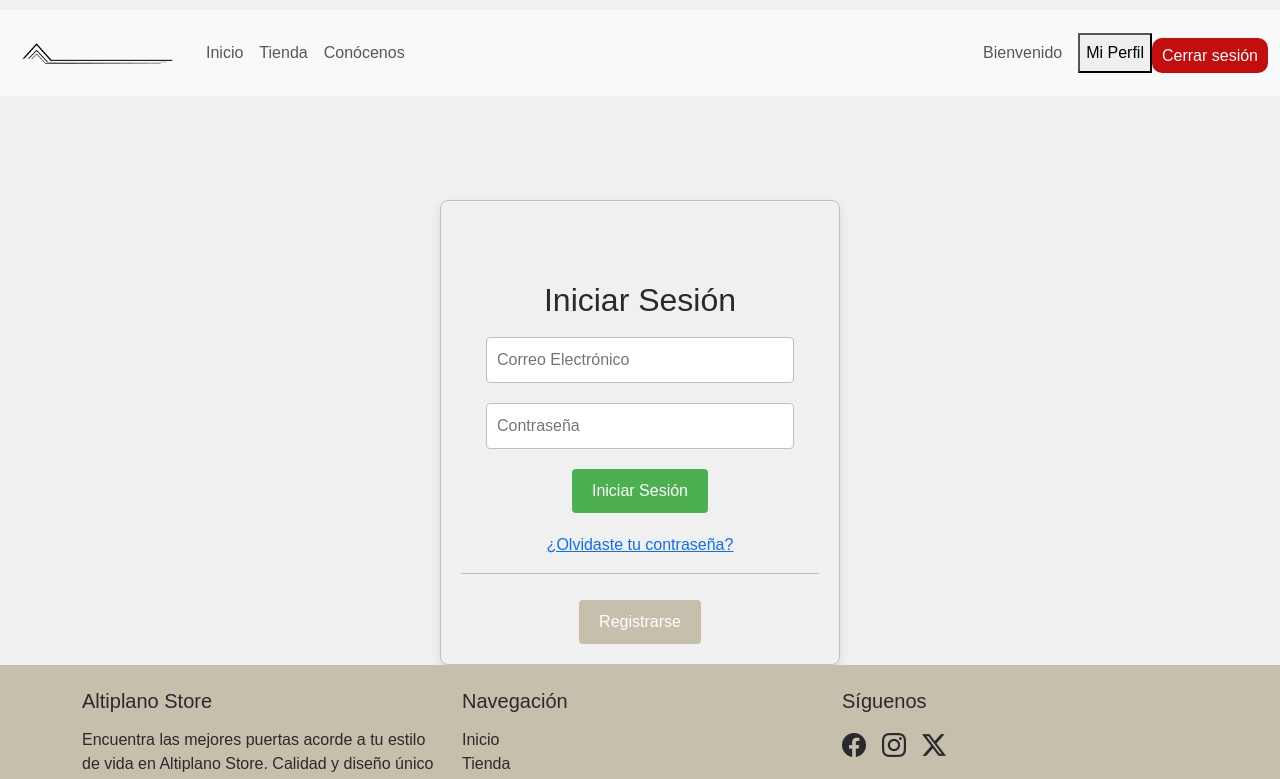
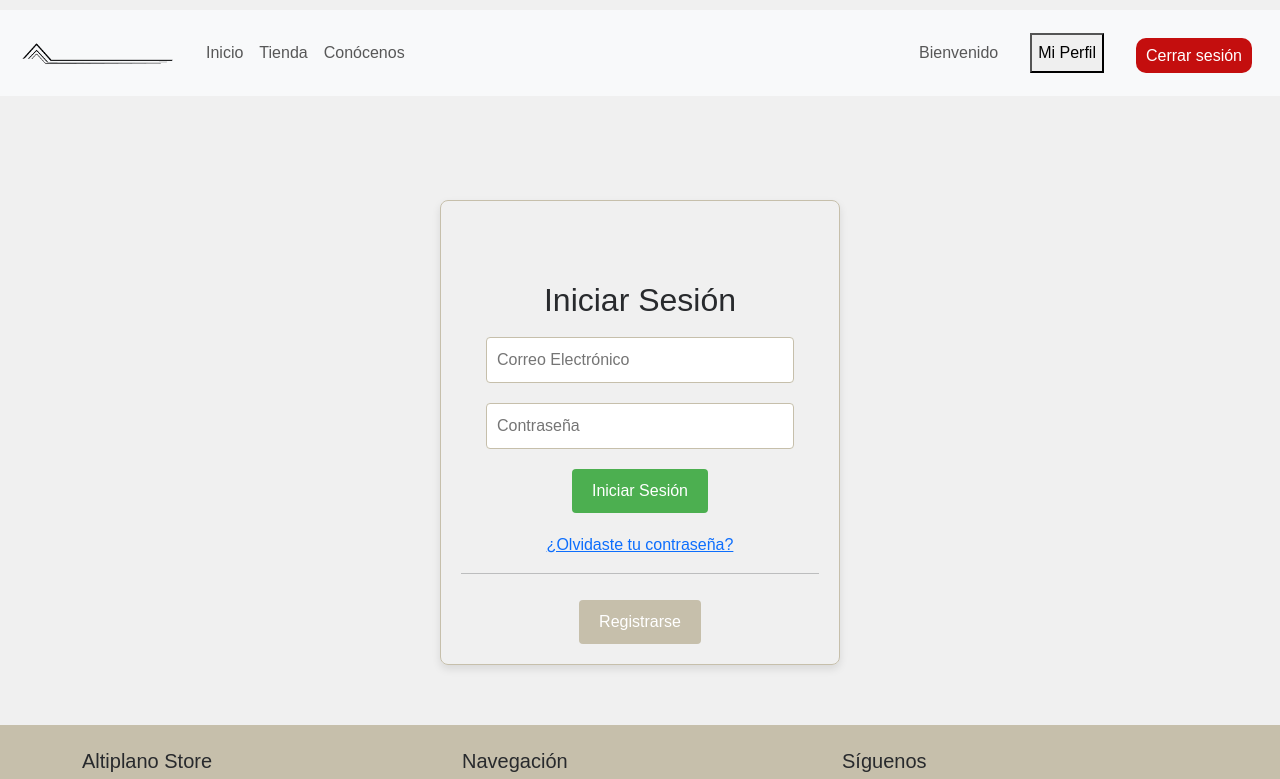
Before and after one commit to Elmersont/Altiplano-Store, a React (Vite) app in the folder frontend/: page /login in a window 1280 px wide. Shown: the top 779 px of the page. Built offline with nearby package versions, Linux system fonts and the light colour scheme.

Commit message:
Correcciones finales de estilo

```diff
--- a/frontend/src/components/Navbar.jsx
+++ b/frontend/src/components/Navbar.jsx
@@ -61,10 +61,10 @@ function NavbarAltiplano() {
                 <span className="navbar-text me-3">
                   Bienvenido {user.name}
                 </span>
-                <button className="profile-button" onClick={handleProfile}>
+                <button className="profile-button mx-3" onClick={handleProfile}>
                   Mi Perfil
                 </button>
-                <button className="cerrar-button" onClick={logout}>
+                <button className="cerrar-button mx-3" onClick={logout}>
                   Cerrar sesión
                 </button>
               </>
--- a/frontend/src/components/Usuarios/Login.jsx
+++ b/frontend/src/components/Usuarios/Login.jsx
@@ -40,6 +40,7 @@ const Login = () => {
   };
 
   return (
+    <div className={styles.loginContainer}>
     <div className={styles.usuariosContainer}>
       <h2>Iniciar Sesión</h2>
       <form onSubmit={handleSubmit}>
@@ -85,6 +86,7 @@ const Login = () => {
         </Link>
       </div>
     </div>
+    </div>
   );
 };
 
--- a/frontend/src/components/Usuarios/MisFavoritos.jsx
+++ b/frontend/src/components/Usuarios/MisFavoritos.jsx
@@ -24,6 +24,7 @@ const MisFavoritos = () => {
   };
 
   return (
+    <div className={styles.favoritoSection}>
     <div className={styles.section}>
       <h2>Mis Lienzos Favoritos</h2>
       {favoritos.length > 0 ? (
@@ -47,6 +48,7 @@ const MisFavoritos = () => {
         Agregar Nuevo Lienzo
       </button>
     </div>
+    </div>
   );
 };
 
--- a/frontend/src/components/Usuarios/RecuperarContrasena.jsx
+++ b/frontend/src/components/Usuarios/RecuperarContrasena.jsx
@@ -24,6 +24,7 @@ const RecuperarContrasena = () => {
   };
 
   return (
+    <div className={styles.recuperarContainer}>
     <div className={styles.usuariosContainer}>
       <h2>Recuperar Contraseña</h2>
       <form onSubmit={handleSubmit}>
@@ -32,6 +33,7 @@ const RecuperarContrasena = () => {
       </form>
       {mensaje && <p>{mensaje}</p>}
     </div>
+    </div>
   );
 };
 
--- a/frontend/src/components/Usuarios/Registro.jsx
+++ b/frontend/src/components/Usuarios/Registro.jsx
@@ -65,6 +65,7 @@ const Registro = () => {
   const passwordChecks = checkPasswordStrength();
 
   return (
+    <div className={styles.registroContainer}>
     <div className={styles.usuariosContainer}>
       <h2>Registro</h2>
       <form onSubmit={handleSubmit}>
@@ -87,6 +88,7 @@ const Registro = () => {
       </form>
       {mensaje && <p>{mensaje}</p>}
     </div>
+    </div>
   );
 };
 
--- a/frontend/src/styles/Carrito.css
+++ b/frontend/src/styles/Carrito.css
@@ -1,6 +1,7 @@
 .carrito-container {
     width: 80%;
     margin: 0 auto;
+    padding: 200px 30px 50px 30px !important;
   }
 
   .carrito-table {
--- a/frontend/src/styles/Cuestionario.module.css
+++ b/frontend/src/styles/Cuestionario.module.css
@@ -1,3 +1,4 @@
+
 .cuestionario{
   padding: 40px !important;
   margin: 40px !important;
--- a/frontend/src/styles/Usuarios.module.css
+++ b/frontend/src/styles/Usuarios.module.css
@@ -1,3 +1,22 @@
+.loginContainer{
+  padding-bottom: 40px !important;
+  margin-bottom: 20px !important;
+}
+
+.registroContainer{
+  padding-bottom: 40px !important;
+  margin-bottom: 20px !important;
+}
+
+.recuperarContainer{
+  padding-bottom: 40px !important;
+  margin-bottom: 100px !important;
+}
+
+.favoritoSection{
+  padding: 150px 80px 160px 80px !important;
+}
+
 .login-page {
   padding-top: 80px;
 }
```
